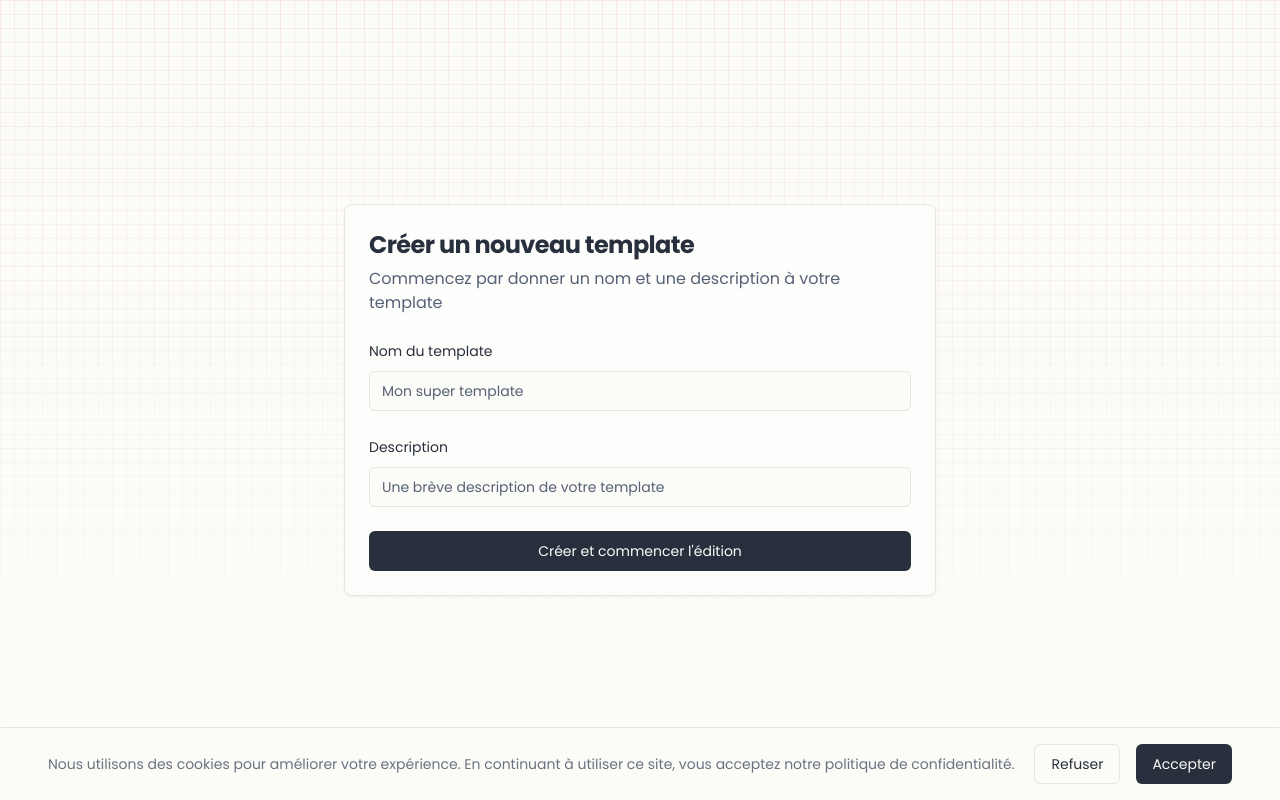
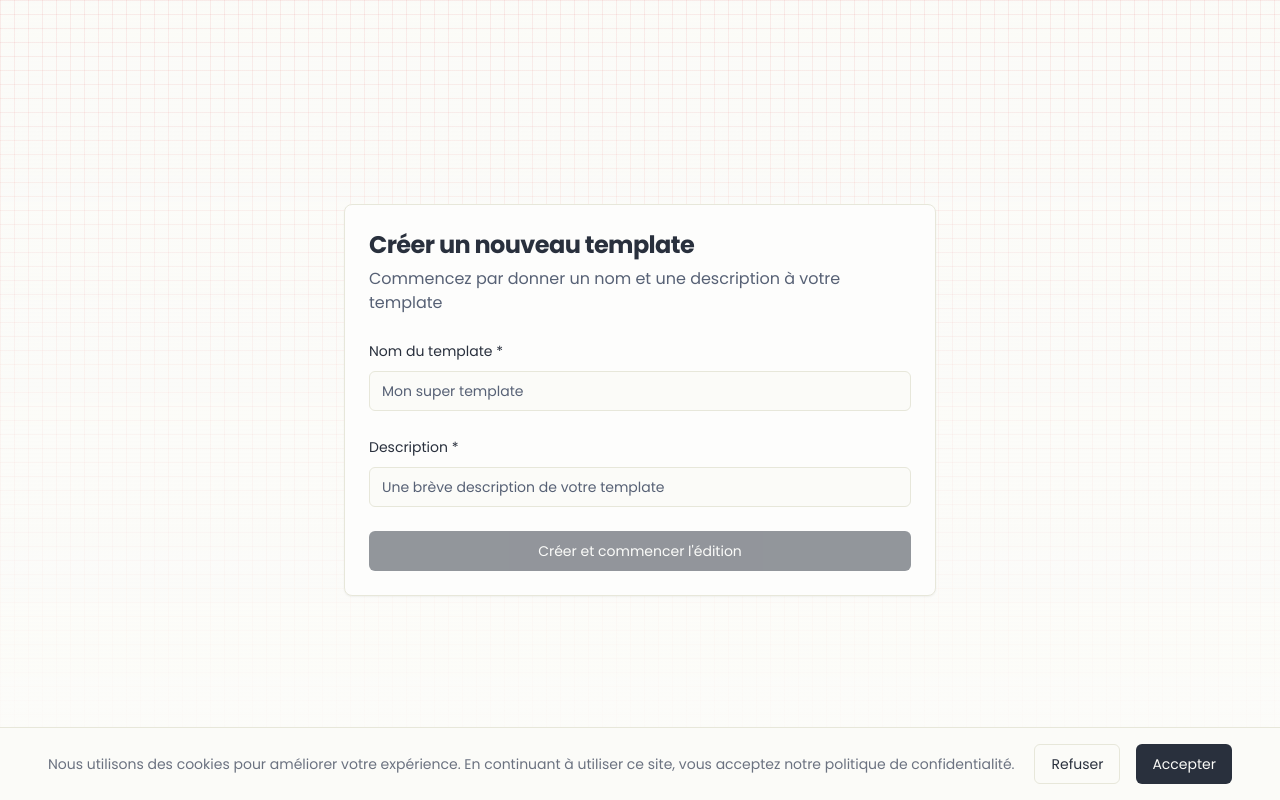
Before and after one commit to truuue/CustomTemplatesCluster, a Next.js app: page /templates/new in a window 1280 px wide. Built offline with nearby package versions, Linux system fonts and the light colour scheme.

Commit message:
adding input requirement

```diff
--- a/src/app/templates/new/page.tsx
+++ b/src/app/templates/new/page.tsx
@@ -23,7 +23,12 @@
 
   const [pending, setPending] = useState(false);
 
+  const isFormValid =
+    templateInfo.name.trim() !== "" && templateInfo.description.trim() !== "";
+
   const handleCreate = async () => {
+    if (!isFormValid) return;
+
     try {
       setPending(true);
 
@@ -63,7 +68,7 @@
           </CardHeader>
           <CardContent className="space-y-6">
             <div className="space-y-2">
-              <Label htmlFor="template-name">Nom du template</Label>
+              <Label htmlFor="template-name">Nom du template *</Label>
               <Input
                 id="template-name"
                 type="text"
@@ -72,11 +77,12 @@
                   setTemplateInfo((prev) => ({ ...prev, name: e.target.value }))
                 }
                 placeholder="Mon super template"
+                required
                 suppressHydrationWarning
               />
             </div>
             <div className="space-y-2">
-              <Label htmlFor="template-description">Description</Label>
+              <Label htmlFor="template-description">Description *</Label>
               <Input
                 id="template-description"
                 type="text"
@@ -88,6 +94,7 @@
                   }))
                 }
                 placeholder="Une brève description de votre template"
+                required
                 suppressHydrationWarning
               />
             </div>
@@ -96,6 +103,7 @@
               <Button
                 onClick={handleCreate}
                 className="w-full"
+                disabled={!isFormValid}
                 suppressHydrationWarning
               >
                 Créer et commencer l'édition
```
